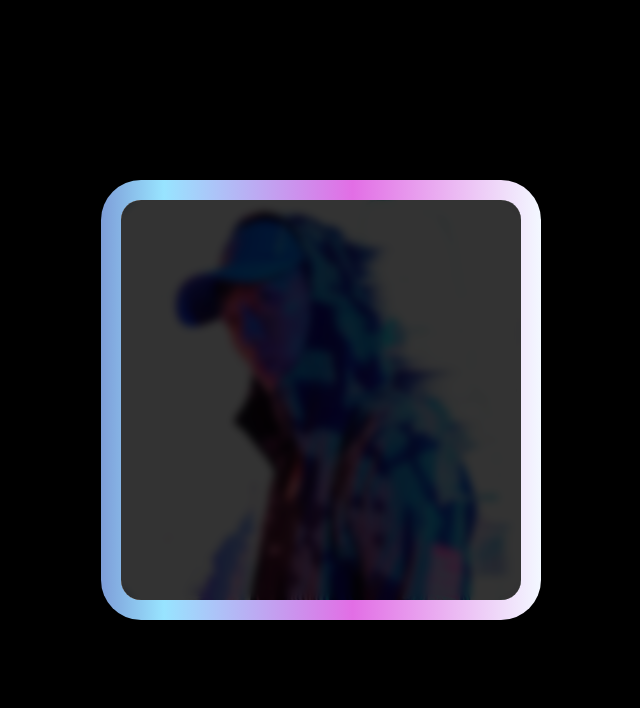
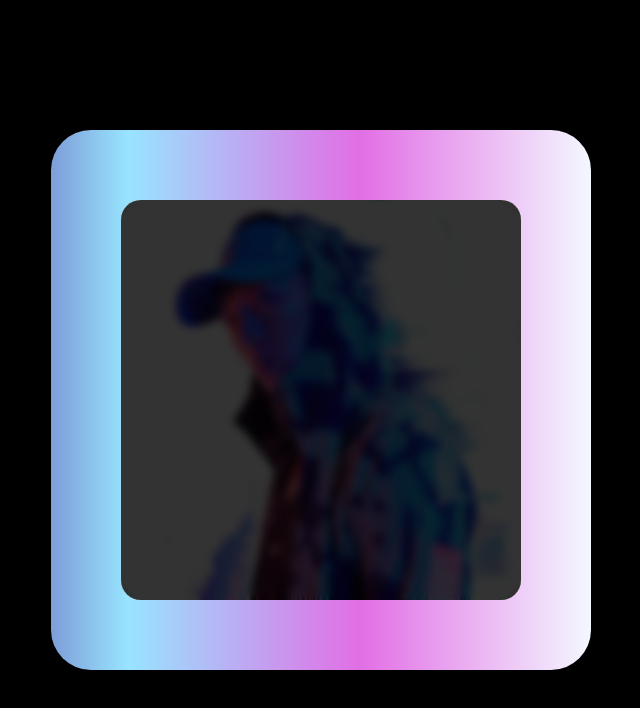
Before and after one commit to larissioana/neon-border, a plain HTML site: page index.html in a window 1280 px wide. Shown: the whole page, without its empty margins (319-959 px from the left). Drawn offline with Linux system fonts and the light colour scheme.

Commit message:
container width changed

```diff
--- a/style.css
+++ b/style.css
@@ -72,10 +72,10 @@ body
 {
     content: '';
     position: absolute;
-    top: -20px;
-    left: -20px;
-    right: -20px;
-    bottom: -20px;
+    top: -70px;
+    left: -70px;
+    right: -70px;
+    bottom: -70px;
     background: linear-gradient(to right, #B6FFFA, #687EFF, #7E30E1, #80B3FF, #49108B, #98E4FF, #E26EE5, #F3F8FF);
     border-radius: 40px;
     z-index: -1;
```
